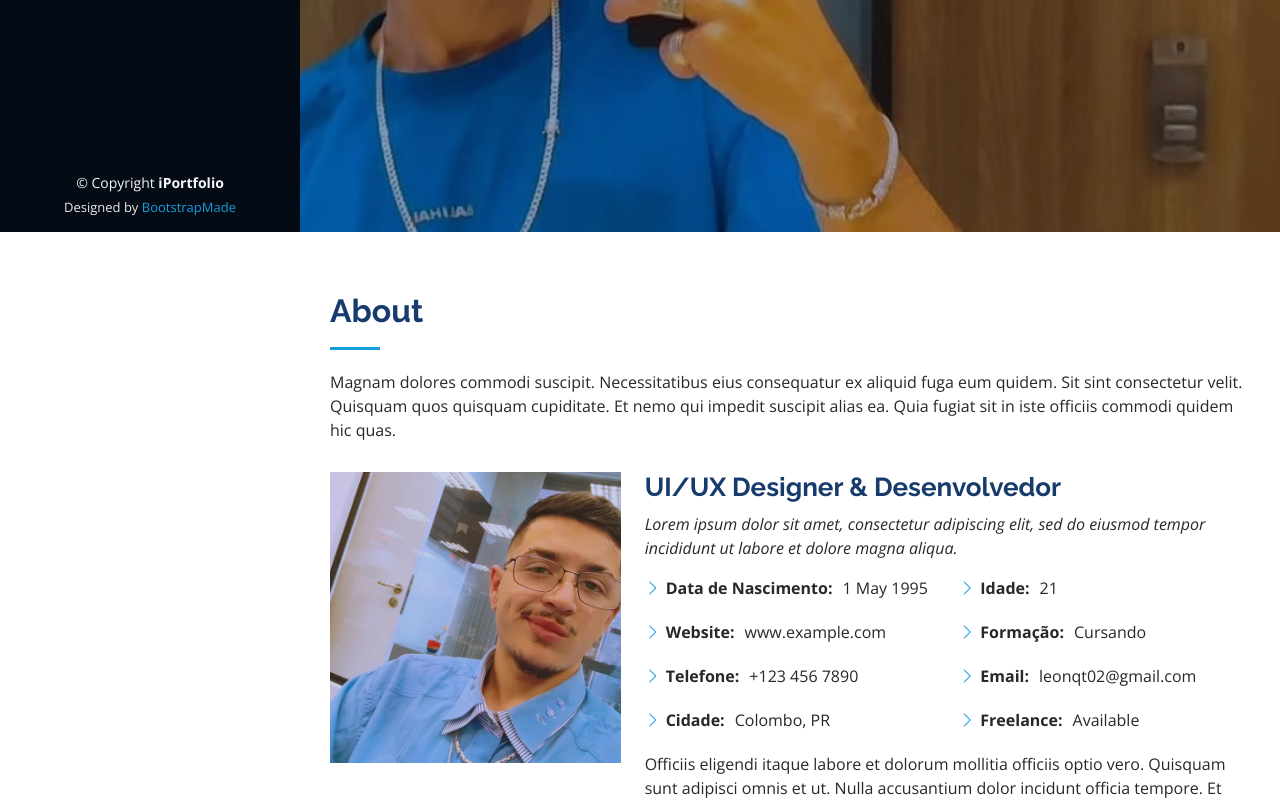
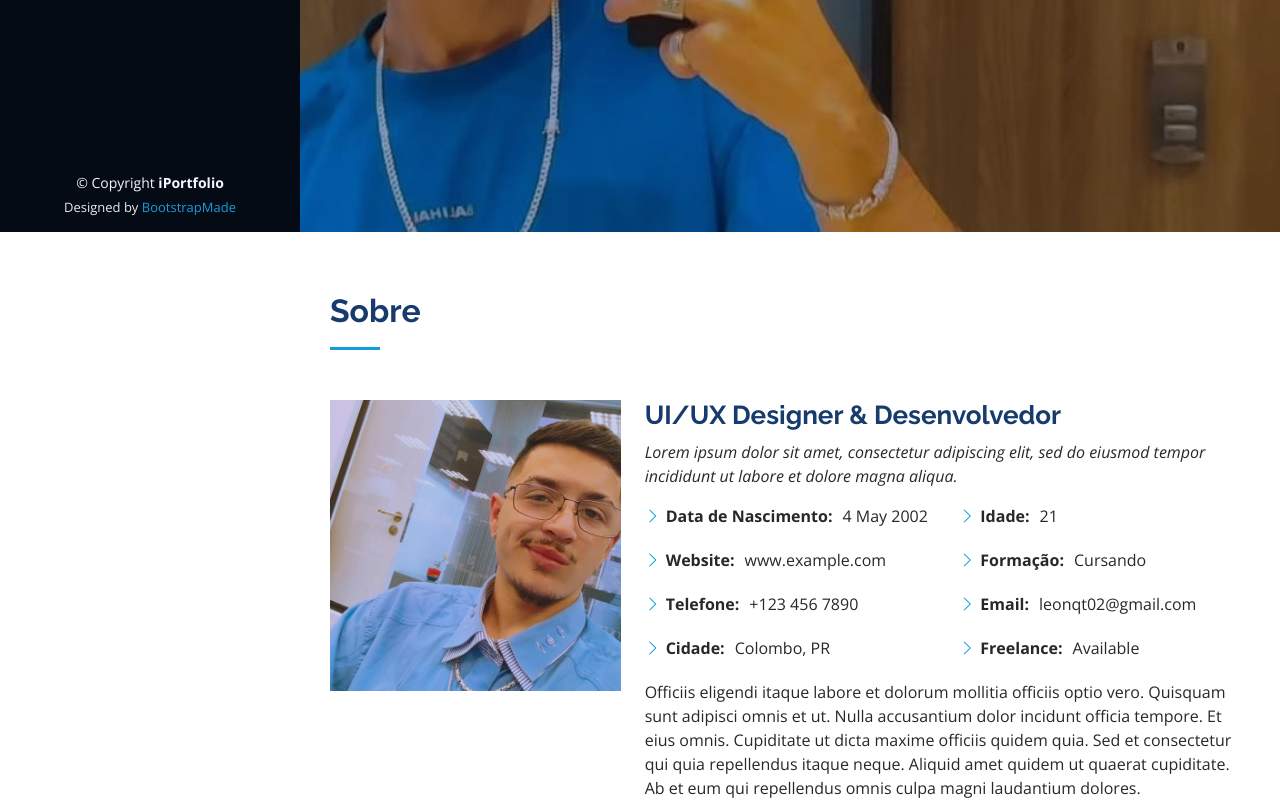
Before and after one commit to leonardoss02/portfolio, a plain HTML site: page index.html in a window 1280 px wide. Shown: the part 568-1368 px from the top of the page. Drawn offline with nearby package versions, Linux system fonts and the light colour scheme.

Commit message:
Atualização da sessão sobre

```diff
--- a/index.html
+++ b/index.html
@@ -84,8 +84,7 @@
       <div class="container">
 
         <div class="section-title">
-          <h2>About</h2>
-          <p>Magnam dolores commodi suscipit. Necessitatibus eius consequatur ex aliquid fuga eum quidem. Sit sint consectetur velit. Quisquam quos quisquam cupiditate. Et nemo qui impedit suscipit alias ea. Quia fugiat sit in iste officiis commodi quidem hic quas.</p>
+          <h2>Sobre</h2>
         </div>
 
         <div class="row">
@@ -101,7 +100,7 @@
             <div class="row">
               <div class="col-lg-6">
                 <ul>
-                  <li><i class="bi bi-chevron-right"></i> <strong>Data de Nascimento:</strong> <span>1 May 1995</span></li>
+                  <li><i class="bi bi-chevron-right"></i> <strong>Data de Nascimento:</strong> <span>4 May 2002</span></li>
                   <li><i class="bi bi-chevron-right"></i> <strong>Website:</strong> <span>www.example.com</span></li>
                   <li><i class="bi bi-chevron-right"></i> <strong>Telefone:</strong> <span>+123 456 7890</span></li>
                   <li><i class="bi bi-chevron-right"></i> <strong>Cidade:</strong> <span>Colombo, PR</span></li>
```
